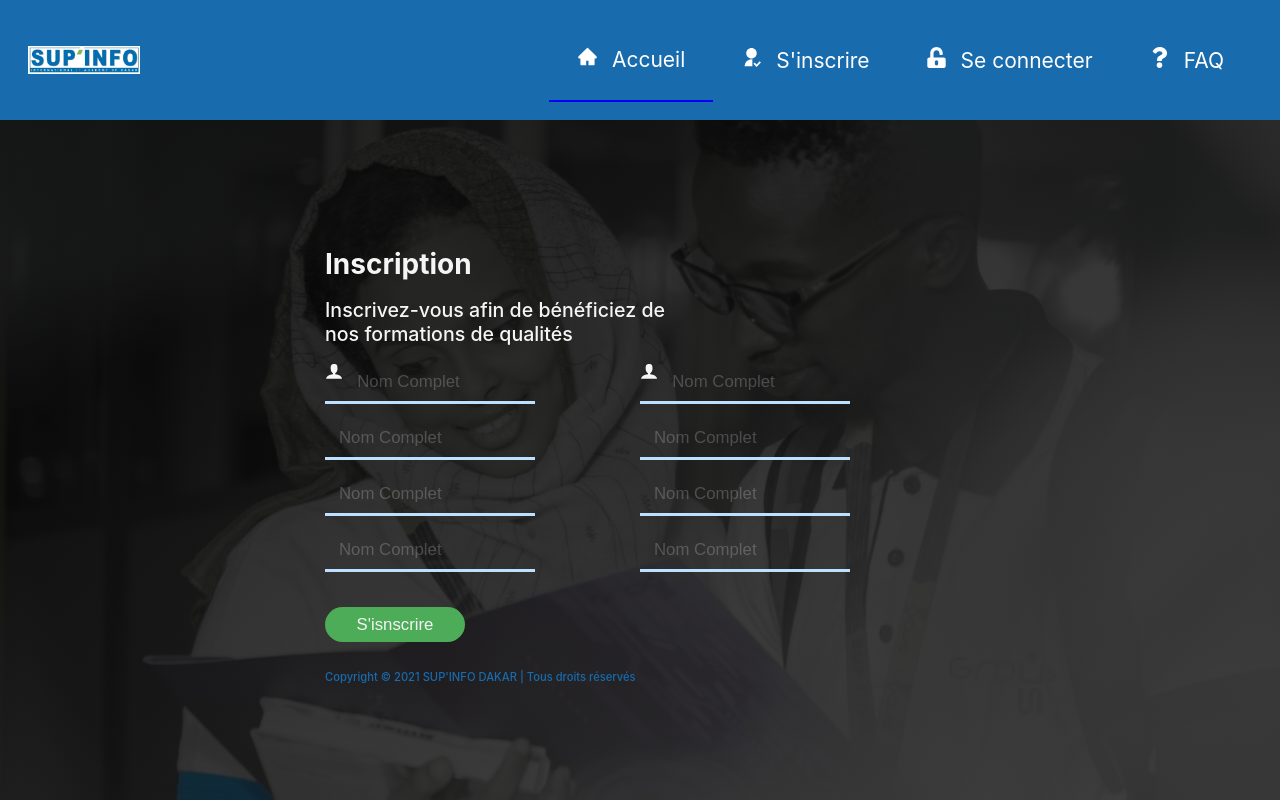
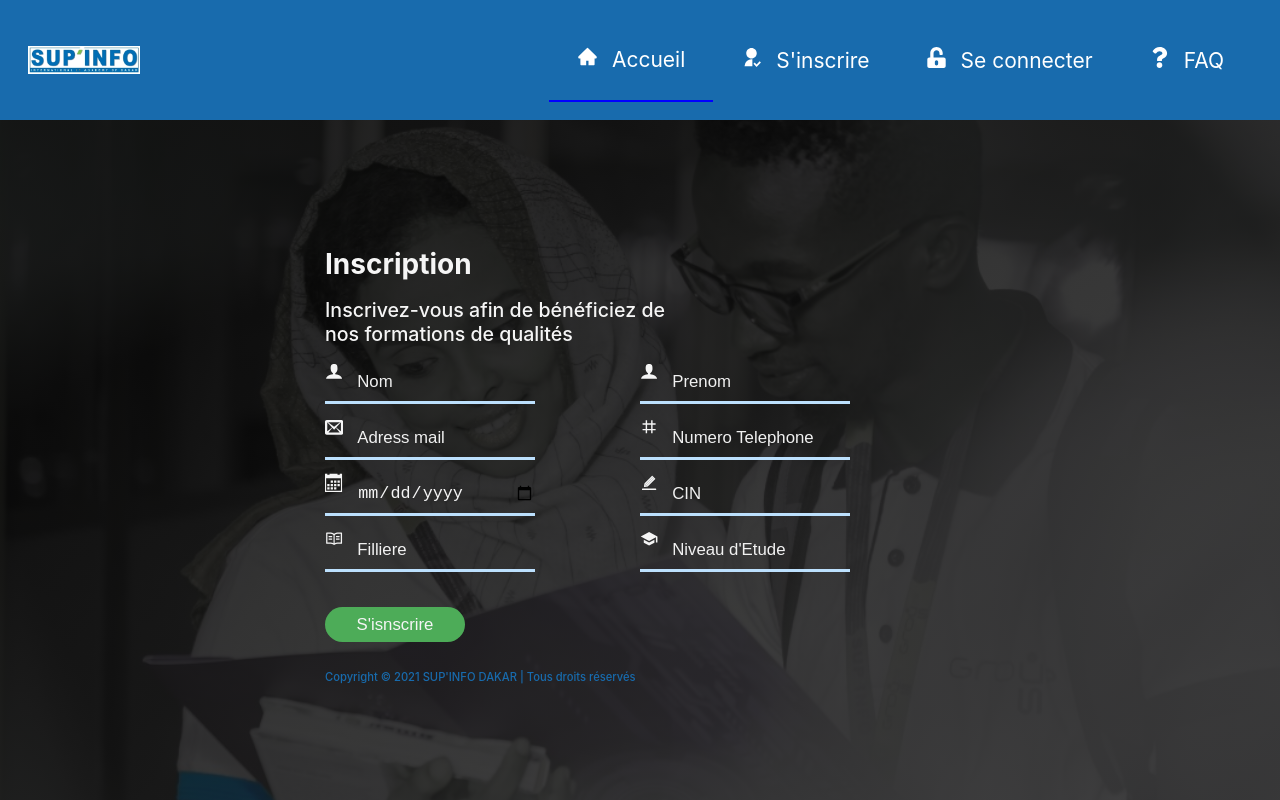
Before and after one commit to Abdoul-Wahab-Ly/Gestion-inscription, a React (Create React App) app: page /inscrire in a window 1280 px wide. Built offline with nearby package versions, Linux system fonts and the light colour scheme.

Commit message:
formulaire inscription retouche

```diff
--- a/src/App.css
+++ b/src/App.css
@@ -186,7 +186,7 @@ input:focus {
 }
 
 input::placeholder {
-  color: rgba(255, 255, 255, 0.212);
+  color: rgba(255, 255, 255, 0.932);
   font-size: 1.2rem;
 }
 .inpuntContainer {
--- a/src/components/Inscrire.js
+++ b/src/components/Inscrire.js
@@ -7,6 +7,12 @@
 // de react-icons/im pour les icones
 import React from 'react';
 import { ImUser } from "react-icons/im";
+import { ImCalendar } from "react-icons/im";
+import { ImEnvelop } from "react-icons/im";
+import { AiOutlineRead } from "react-icons/ai";
+import { AiOutlineNumber } from "react-icons/ai";
+import { AiTwotoneEdit } from "react-icons/ai";
+import { MdSchool } from "react-icons/md";
 
 
 
@@ -25,29 +31,29 @@ const Inscrire = () => {
 
 
                 <div className="inpuntContainer">
-                    <p><ImUser/></p><input type="text" name="name" placeholder="Nom Complet"/>
+                    <p><ImUser/></p><input type="text" name="name" placeholder="Nom "/>
                 </div>
 
                 <div className="inpuntContainer">
-                <p><ImUser/></p><input type="text" name="name" placeholder="Nom Complet"/>
+                <p><ImUser/></p><input type="text" name="name" placeholder="Prenom"/>
                 </div>
                 <div className="inpuntContainer">
-                    <input type="text" name="name" placeholder="Nom Complet"/>
+                <p><ImEnvelop/></p><input type="email" name="name" placeholder="Adress mail"/>
                 </div>
                 <div className="inpuntContainer">
-                    <input type="text" name="name" placeholder="Nom Complet"/>
+                <p><AiOutlineNumber/></p><input type="number" name="name" placeholder="Numero Telephone"/>
                 </div>
                 <div className="inpuntContainer">
-                    <input type="text" name="name" placeholder="Nom Complet"/>
+                <p><ImCalendar/></p><input type="date" name="name" placeholder="Date de Naissance"/>
                 </div>
                 <div className="inpuntContainer">
-                    <input type="text" name="name" placeholder="Nom Complet"/>
+                <p><AiTwotoneEdit/></p><input type="number" name="name" placeholder="CIN"/>
                 </div>
                 <div className="inpuntContainer">
-                    <input type="text" name="name" placeholder="Nom Complet"/>
+                <p><AiOutlineRead/></p><input type="text" name="name" placeholder="Filliere"/>
                 </div>
                 <div className="inpuntContainer">
-                    <input type="text" name="name" placeholder="Nom Complet"/>
+                <p><MdSchool/></p><input type="text" name="name" placeholder="Niveau d'Etude"/>
                 </div>
 
                 <button>S'isnscrire</button>
```
